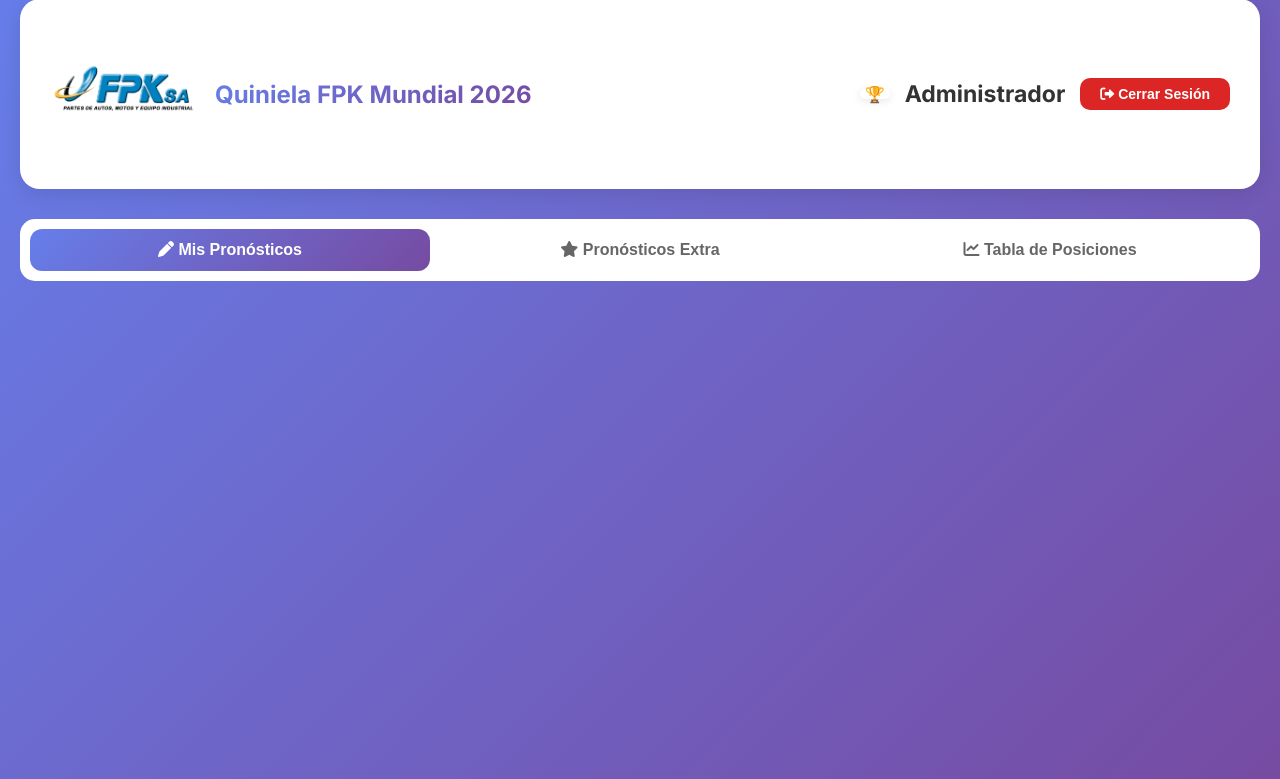
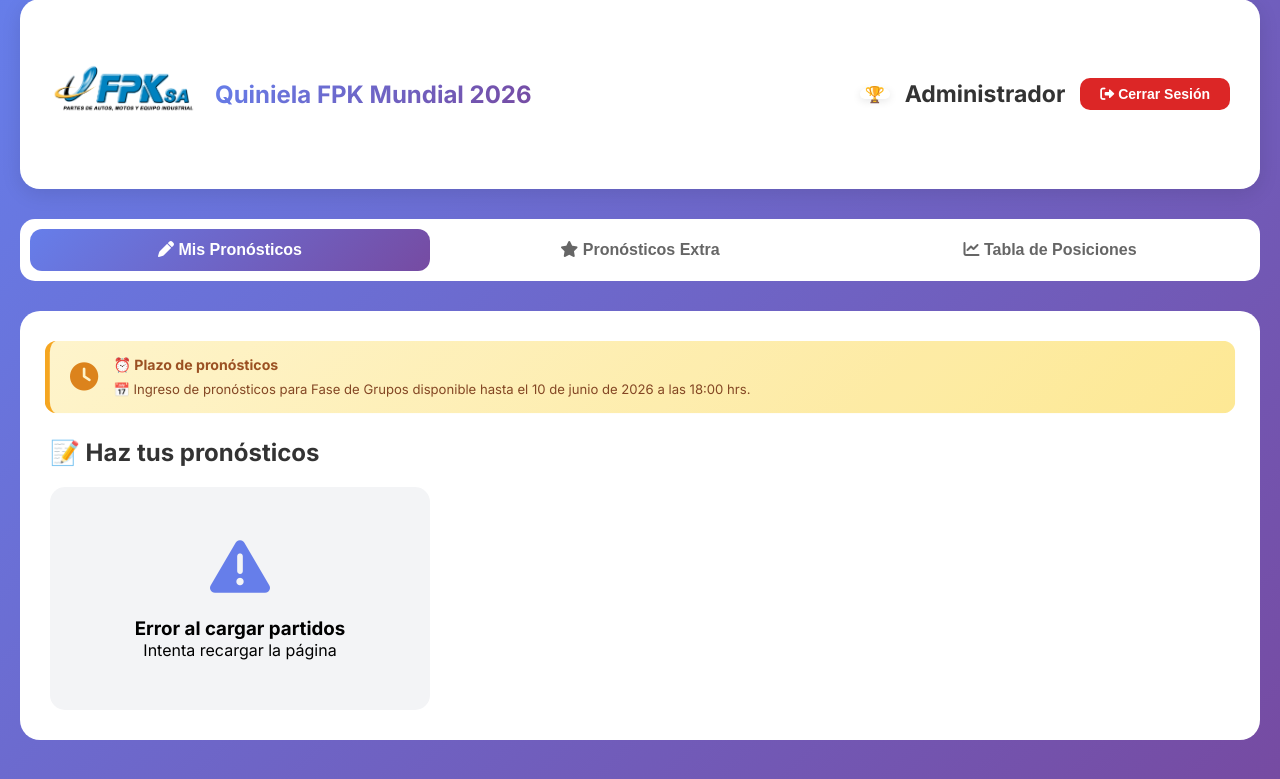
Before and after one commit to jakosolonso/quiniela-mundial-2026, a Flask app: page /dashboard in a window 1280 px wide. Shown: the part 21-800 px from the top of the page. Run offline with Flask 3, Linux system fonts and the light colour scheme; a user stored in the database is signed in; data comes from the database, SQL or seed files in the repository; data that the repository does not hold is empty.

Commit message:
Agregar pestañas faltantes a dashboard

```diff
--- a/templates/dashboard.html
+++ b/templates/dashboard.html
@@ -472,13 +472,32 @@
     </button>
 </div>
 
-<!-- Nueva pestaña: Pronósticos Extra -->
+<!-- Pestaña: Mis Pronósticos -->
+<div id="pronosticosTab" class="tab-content active">
+    <div id="notificacionLimite" class="notificacion-limite" style="display: none;">
+        <div class="notificacion-contenido">
+            <i class="fas fa-clock"></i>
+            <div class="notificacion-texto">
+                <strong>⏰ Plazo de pronósticos</strong>
+                <span id="notificacionMensaje"></span>
+            </div>
+        </div>
+    </div>
+    <h2>📝 Haz tus pronósticos</h2>
+    <div id="pronosticosList" class="partidos-grid">
+        <div class="welcome-message">
+            <i class="fas fa-futbol"></i>
+            <h3>Cargando partidos...</h3>
+        </div>
+    </div>
+</div>
+
+<!-- Pestaña: Pronósticos Extra -->
 <div id="pronosticosExtraTab" class="tab-content">
     <h2>⭐ Pronósticos Extra</h2>
     <p style="color: #666; margin-bottom: 20px;">¡Gana puntos adicionales!</p>
 
     <div id="pronosticoExtraForm" class="pronostico-extra-form">
-        <!-- Selección más goleadora -->
         <div class="extra-card">
             <h3>🏆 ¿Qué selección será la más goleadora de la FASE DE GRUPOS?</h3>
             <p class="extra-points">+10 puntos si aciertas</p>
@@ -487,7 +506,6 @@
             </select>
         </div>
 
-        <!-- Balón de Oro -->
         <div class="extra-card">
             <h3>⭐ Balón de Oro (Mejor jugador del torneo)</h3>
             <p class="extra-points">+5 puntos si aciertas</p>
@@ -497,7 +515,6 @@
             <input type="text" id="balonDeOroCustom" placeholder="O escribe el nombre del jugador" class="extra-input" style="margin-top: 10px;">
         </div>
 
-        <!-- Bota de Oro -->
         <div class="extra-card">
             <h3>⚽ Bota de Oro (Máximo goleador del torneo)</h3>
             <p class="extra-points">+5 puntos si aciertas</p>
@@ -507,7 +524,6 @@
             <input type="text" id="botaDeOroCustom" placeholder="O escribe el nombre del jugador" class="extra-input" style="margin-top: 10px;">
         </div>
 
-        <!-- Guante de Oro -->
         <div class="extra-card">
             <h3>🧤 Guante de Oro (Mejor portero del torneo)</h3>
             <p class="extra-points">+5 puntos si aciertas</p>
@@ -519,6 +535,17 @@
 
         <button onclick="guardarPronosticosExtra()" class="btn-guardar-extra">Guardar Pronósticos Extra</button>
         <div id="mensajeExtra" class="mensaje-extra"></div>
+    </div>
+</div>
+
+<!-- Pestaña: Tabla de Posiciones -->
+<div id="tablaTab" class="tab-content">
+    <h2>📊 Clasificación</h2>
+    <div id="tablaPosiciones">
+        <div class="welcome-message">
+            <i class="fas fa-chart-line"></i>
+            <h3>Cargando tabla...</h3>
+        </div>
     </div>
 </div>
 
```
